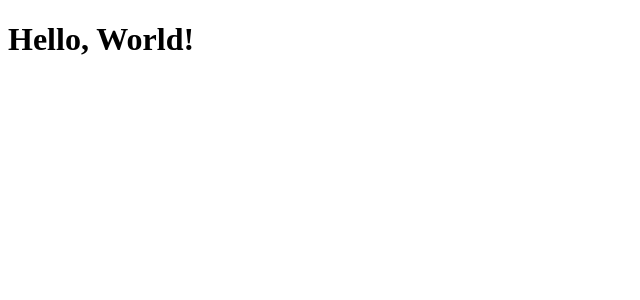
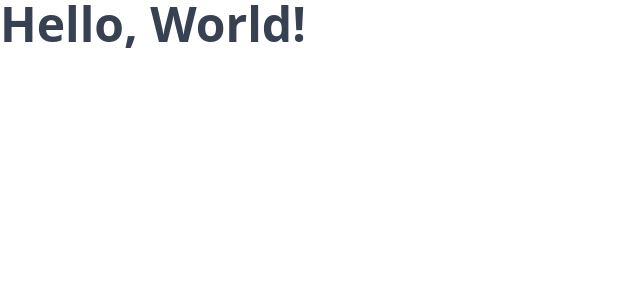
Before and after one commit to LukaszWilk1/Filmstrip, a React (Create React App) app in the folder client/filmstrip/: page / in a window 1280 px wide. Shown: the top 300 px of the page, without its empty margins (0-640 px from the left). Built offline with nearby package versions, Linux system fonts and the light colour scheme.

Commit message:
added tailwind to project

```diff
--- a/client/filmstrip/package.json
+++ b/client/filmstrip/package.json
@@ -34,5 +34,10 @@
       "last 1 firefox version",
       "last 1 safari version"
     ]
+  },
+  "devDependencies": {
+    "autoprefixer": "^10.4.17",
+    "postcss": "^8.4.35",
+    "tailwindcss": "^3.4.1"
   }
 }
--- /dev/null
+++ b/client/filmstrip/postcss.config.js
@@ -0,0 +1,6 @@
+module.exports = {
+  plugins: {
+    tailwindcss: {},
+    autoprefixer: {},
+  },
+}
--- a/client/filmstrip/src/App.js
+++ b/client/filmstrip/src/App.js
@@ -1,6 +1,6 @@
 function App() {
   return (
-    <h1>Hello, World!</h1>
+    <h1 className="font-bold text-gray-700 text-5xl">Hello, World!</h1>
   );
 }
 
--- a/client/filmstrip/src/index.js
+++ b/client/filmstrip/src/index.js
@@ -1,5 +1,6 @@
 import React from 'react';
 import ReactDOM from 'react-dom/client';
+import './style.css';
 import App from './App';
 
 const root = ReactDOM.createRoot(document.getElementById('root'));
--- /dev/null
+++ b/client/filmstrip/src/style.css
@@ -0,0 +1,3 @@
+@tailwind base;
+@tailwind components;
+@tailwind utilities;
--- /dev/null
+++ b/client/filmstrip/tailwind.config.js
@@ -0,0 +1,10 @@
+/** @type {import('tailwindcss').Config} */
+module.exports = {
+  content: [
+    "./src/*.{js,ts,jsx,tsx,mdx}"
+  ],
+  theme: {
+    extend: {},
+  },
+  plugins: [],
+}
```
Also changed, not shown: 1 other file (tests, documents, lock files or other folders).
